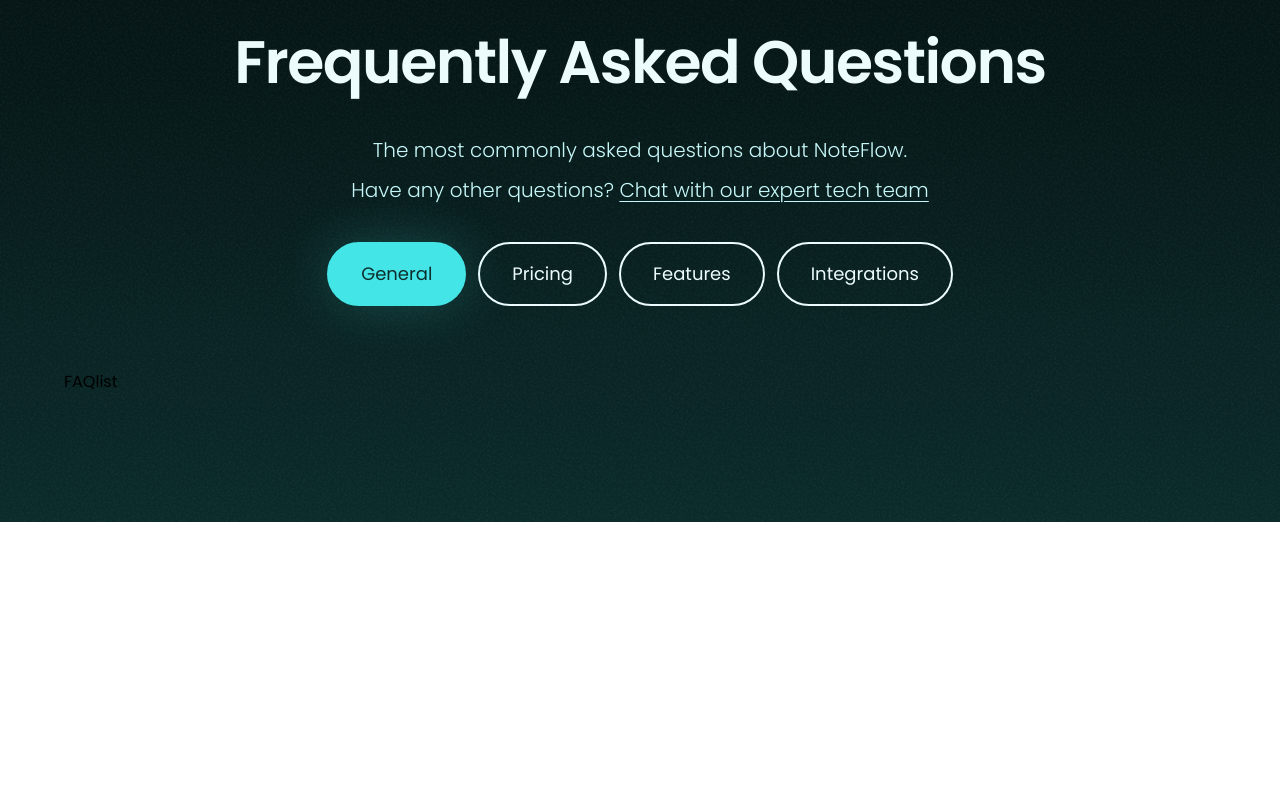
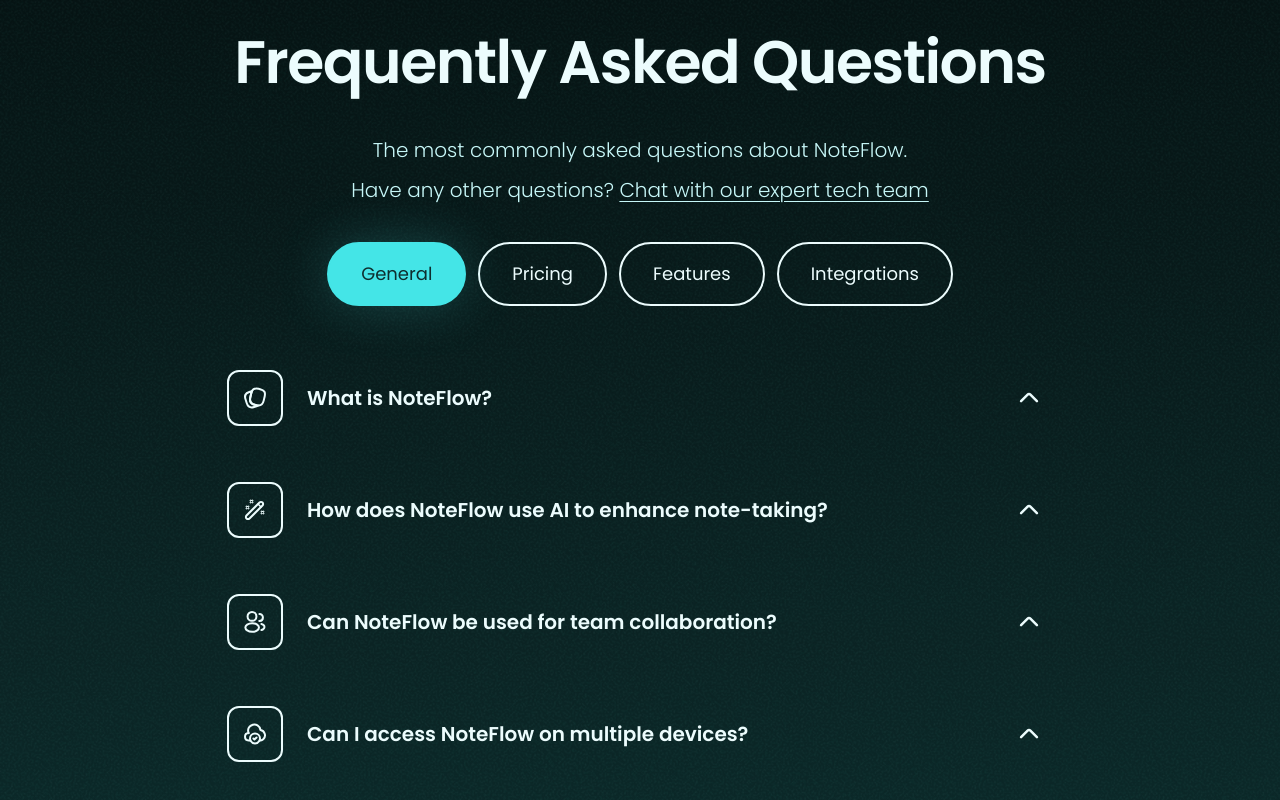
Before and after one commit to Pravitnk/NoteFlow-Landing-Page, a React (Vite) app: page / in a window 1280 px wide. Shown: the part 3482-4282 px from the top of the page. Before the commit the page ends 4004 px from the top, so only its background shows below. Built offline with nearby package versions, Linux system fonts and the light colour scheme.

Commit message:
`feat: Update FAQ component and FAQ list component with animations and state management`

```diff
--- a/src/components/section/FAQ/FAQ.jsx
+++ b/src/components/section/FAQ/FAQ.jsx
@@ -1,7 +1,67 @@
 import React from "react";
+import { motion } from "motion/react";
+import CaretUp from "../../icons/CaretUp";
 
-const FAQ = () => {
-  return <div>FAQ</div>;
+const FAQ = ({ questions, activeQuestions, handleQuestionClick }) => {
+  const itemVarients = {
+    hidden: {
+      opacity: 0,
+      y: 20,
+    },
+    visible: { opacity: 100, y: 0 },
+  };
+
+  return (
+    <motion.li variants={itemVarients} className="shrink-0 grow-0">
+      <button
+        className="flex w-full cursor-pointer items-center"
+        onClick={() => handleQuestionClick(questions.id)}
+      >
+        <div className="border-primary-50 mr-6 rounded-xl border-2 p-3.5">
+          <questions.Icon
+            width={2}
+            className="stroke-primary-50"
+            alt={questions.alt}
+          />
+        </div>
+
+        <p className="text-primary-50 mr-auto pr-4 text-left text-xl/loose font-semibold tracking-normal">
+          {questions.question}
+        </p>
+
+        <div className="flex h-12 w-12 shrink-0 items-center justify-center">
+          <CaretUp
+            className="stroke-primary-50"
+            activeQuestion={activeQuestions === questions.id}
+            width={2.5}
+            alt="Caret Up Icon"
+          />
+        </div>
+      </button>
+
+      <motion.p
+        className="text-primary-50 pt-0 pr-14 pl-20 text-lg/8 font-light"
+        initial={{ opacity: 0, maxHeight: 0, visibility: "hidden" }}
+        animate={
+          activeQuestions === questions.id
+            ? {
+                opacity: 1,
+                maxHeight: "300px",
+                visibility: "visible",
+                paddingTop: "1rem",
+              }
+            : {}
+        }
+        transition={{
+          duration: 0.3,
+          ease: "easeIn",
+        }}
+        layout
+      >
+        {questions.answer}
+      </motion.p>
+    </motion.li>
+  );
 };
 
 export default FAQ;
--- a/src/components/section/FAQ/FAQlist.jsx
+++ b/src/components/section/FAQ/FAQlist.jsx
@@ -1,7 +1,45 @@
-import React from "react";
+import { React, useState } from "react";
+import { motion } from "motion/react";
+import FAQ from "./FAQ";
 
-const FAQlist = () => {
-  return <div>FAQlist</div>;
+const FAQlist = ({
+  category,
+  questions,
+  activeQuestions,
+  handleQuestionClick,
+}) => {
+  const [inView, setInView] = useState(false);
+  return (
+    <motion.ul
+      className="m-auto flex max-w-[826px] flex-col gap-y-14"
+      initial="hidden"
+      animate={inView ? "visible" : "hidden"}
+      key={category}
+      layout
+      variants={{
+        hidden: { opacity: 0 },
+        visible: {
+          transition: {
+            staggerChildren: 0.25,
+            ease: "easeIn",
+          },
+        },
+      }}
+      whileInView={{ opacity: 1 }}
+      onViewportEnter={() => setInView(true)}
+      onViewportLeave={() => setInView(false)}
+      viewport={{ once: false, amount: "100%" }}
+    >
+      {questions?.map((ques) => (
+        <FAQ
+          key={ques.id}
+          questions={ques}
+          activeQuestions={activeQuestions}
+          handleQuestionClick={handleQuestionClick}
+        />
+      ))}
+    </motion.ul>
+  );
 };
 
 export default FAQlist;
```
